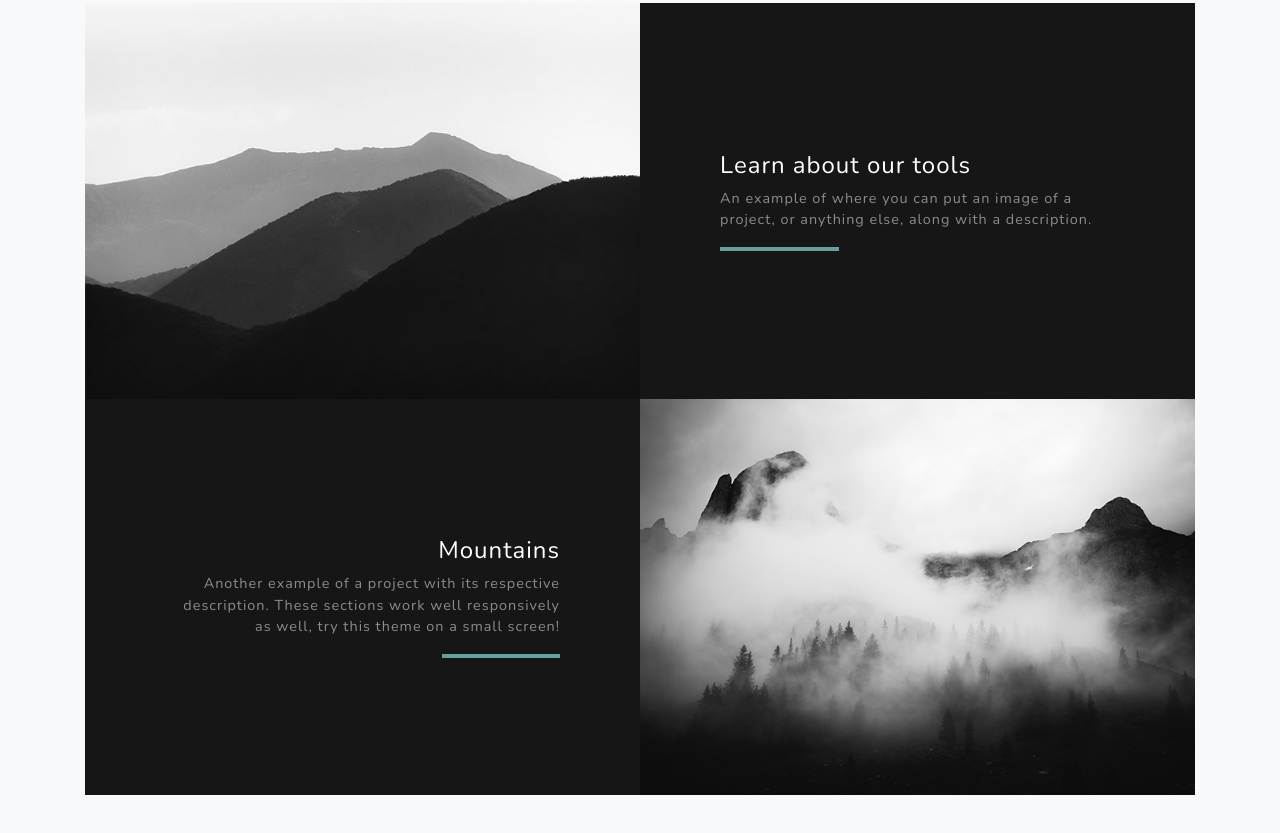
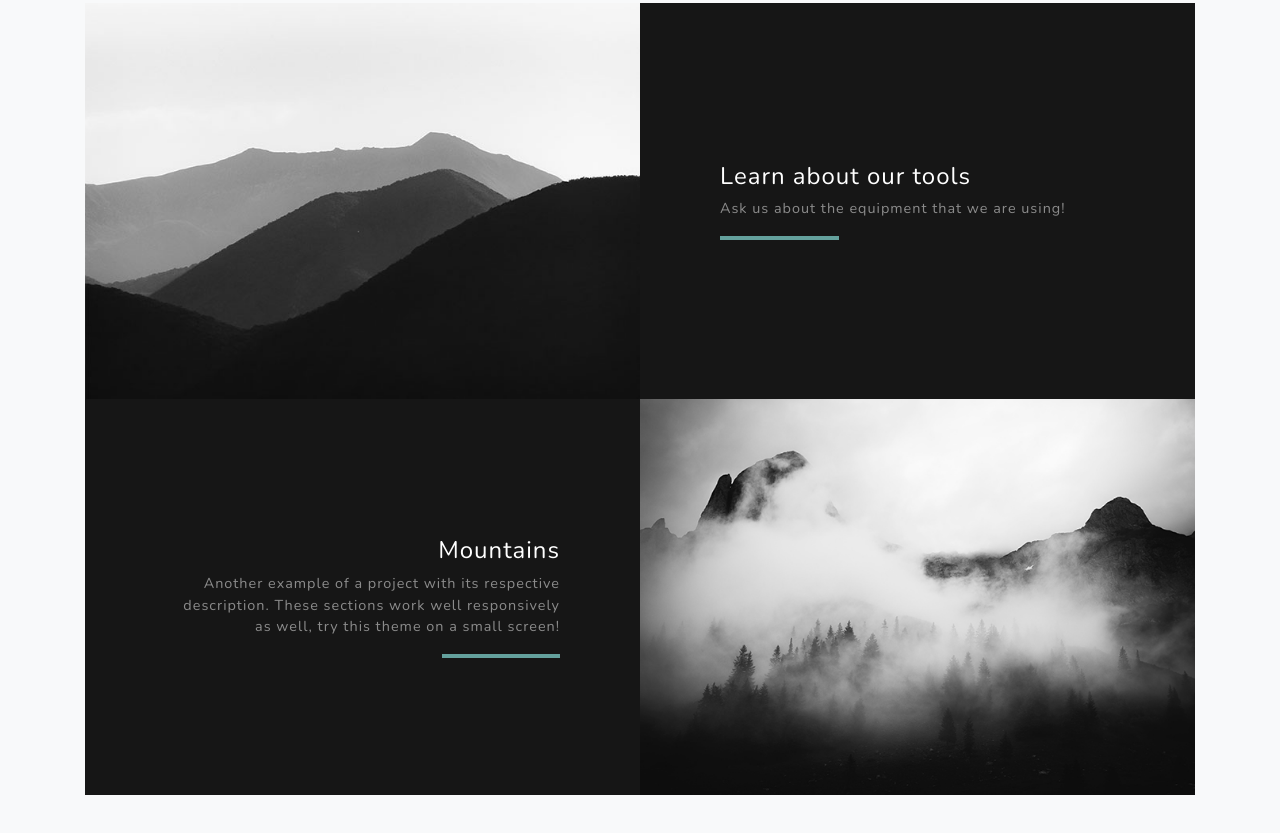
Before and after one commit to stackbit-projects/magenta-lettuce-82055, a Gatsby site: page / in a window 1280 px wide. Shown: the part 2132-2965 px from the top of the page. Built offline with nearby package versions, Linux system fonts and the light colour scheme; Gatsby itself is replaced by a stand-in of ours.

Commit message:
index.js: updated Paragraph in div

```diff
--- a/src/pages/index.js
+++ b/src/pages/index.js
@@ -78,8 +78,7 @@ const IndexPage = () => (
                 <div className="project-text w-100 my-auto text-center text-lg-left">
                   <h4 className="text-white">Learn about our tools</h4>
                   <p className="mb-0 text-white-50">
-                    An example of where you can put an image of a project, or
-                    anything else, along with a description.
+                    Ask us about the equipment that we are using!
                   </p>
                   <hr className="d-none d-lg-block mb-0 ml-0" />
                 </div>
```
